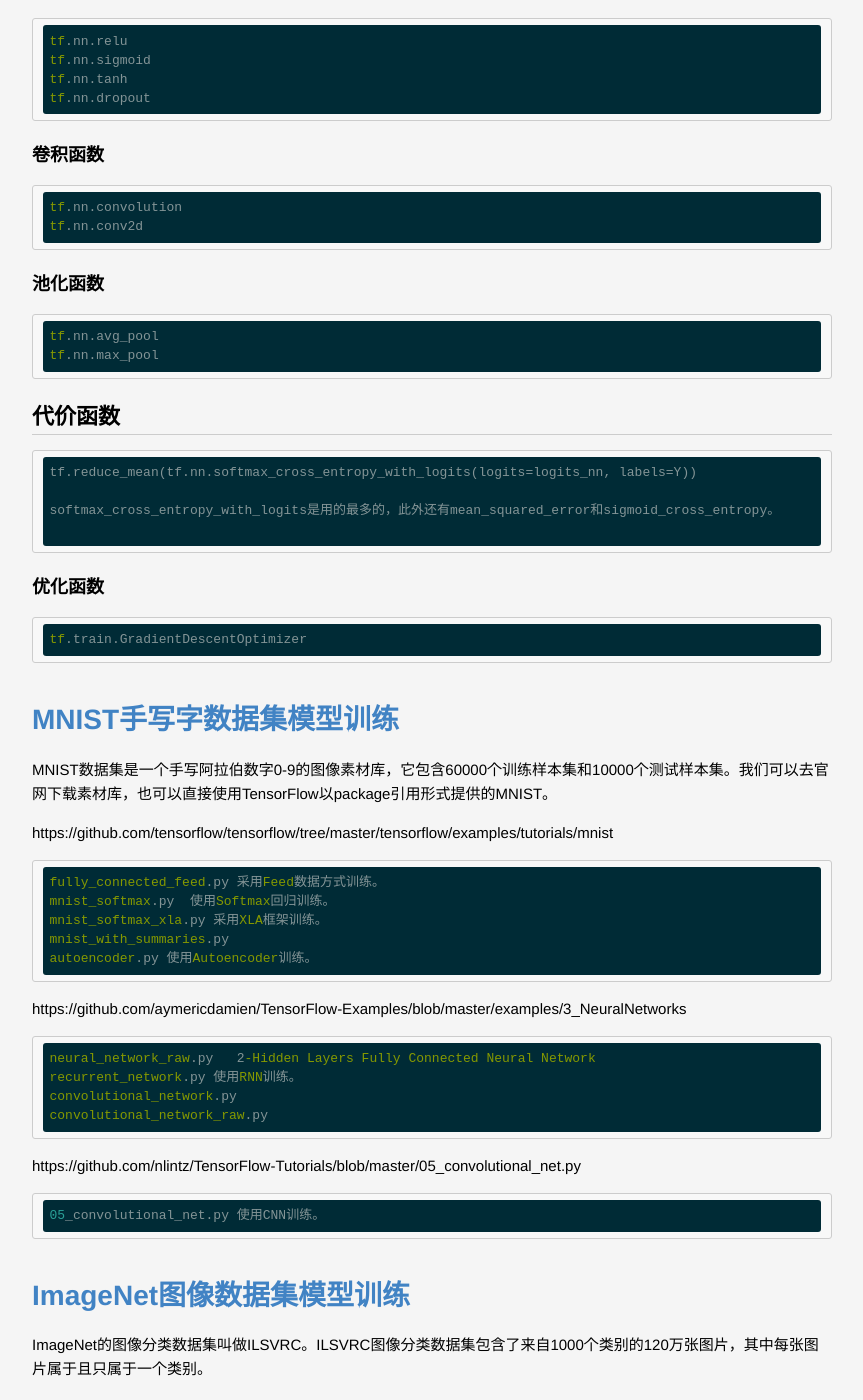
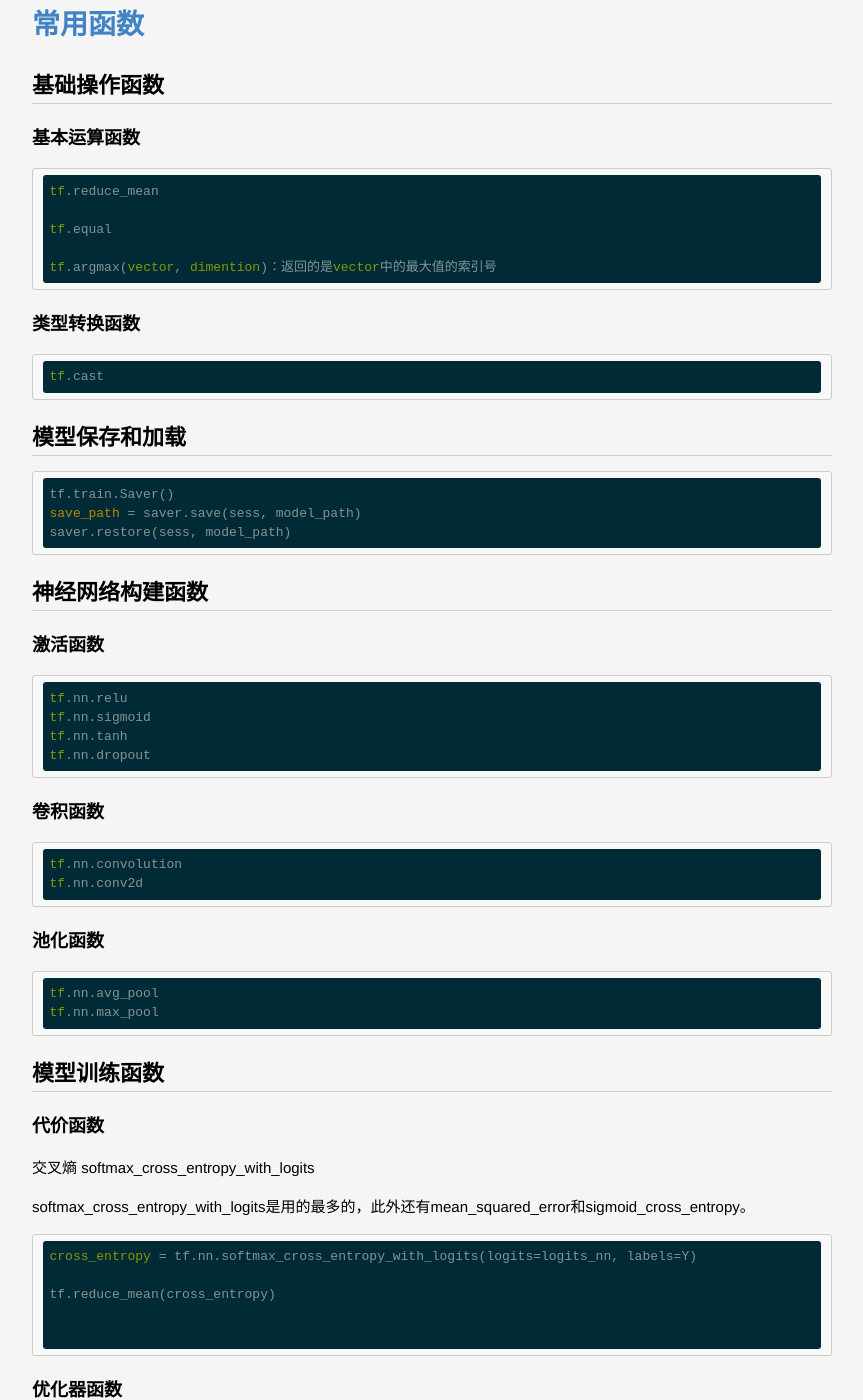
Before and after one commit to lucky521/blog, a Jekyll site: the page built from _posts/2017-10-26-tensorflow.markdown, in a window 1280 px wide and 1400 px high, scrolled down 1632 px. Shown: the whole window, without its empty margins (208-1071 px from the left). Built offline with Jekyll 4.4.1, drawn with Linux system fonts in a browser that asks for light colours; some of the changed text lies outside the part shown.

Commit message:
update blog

````diff
--- a/_posts/2017-10-26-tensorflow.markdown
+++ b/_posts/2017-10-26-tensorflow.markdown
@@ -30,7 +30,36 @@
 # 常用函数
 
 
-## 神经网络相关函数
+## 基础操作函数
+
+### 基本运算函数
+
+```
+tf.reduce_mean
+
+tf.equal
+
+tf.argmax(vector, dimention)：返回的是vector中的最大值的索引号
+```
+
+### 类型转换函数
+
+```
+tf.cast
+```
+
+## 模型保存和加载
+
+```
+tf.train.Saver()
+save_path = saver.save(sess, model_path)
+saver.restore(sess, model_path)
+```
+
+
+
+
+## 神经网络构建函数
 
 ### 激活函数
 
@@ -55,21 +84,49 @@
 tf.nn.max_pool
 ```
 
-## 代价函数
 
-```
-tf.reduce_mean(tf.nn.softmax_cross_entropy_with_logits(logits=logits_nn, labels=Y))
+
+
+## 模型训练函数
+
+### 代价函数
+
+交叉熵 softmax_cross_entropy_with_logits
 
 softmax_cross_entropy_with_logits是用的最多的，此外还有mean_squared_error和sigmoid_cross_entropy。
 
 ```
+cross_entropy = tf.nn.softmax_cross_entropy_with_logits(logits=logits_nn, labels=Y)
+
+tf.reduce_mean(cross_entropy)
 
 
-### 优化函数
+```
+
+
+### 优化器函数
 
 ```
+tf.train.AdamOptimizer
+
 tf.train.GradientDescentOptimizer
 ```
+
+
+
+
+# Tensorflow机器学习模型
+
+https://github.com/aymericdamien/TensorFlow-Examples/tree/master/examples/2_BasicModels
+
+	kmeans
+	线性回归
+	逻辑回归
+	KNN
+	随机森林
+
+
+
 
 
 
````
Also changed, not shown: other parts of _posts/2017-10-26-tensorflow.markdown (+4 -2 lines), _posts/2017-10-14-deep-learning.markdown (+72 -32 lines), _posts/2017-12-21-cnn.markdown (+12 -1 lines).
